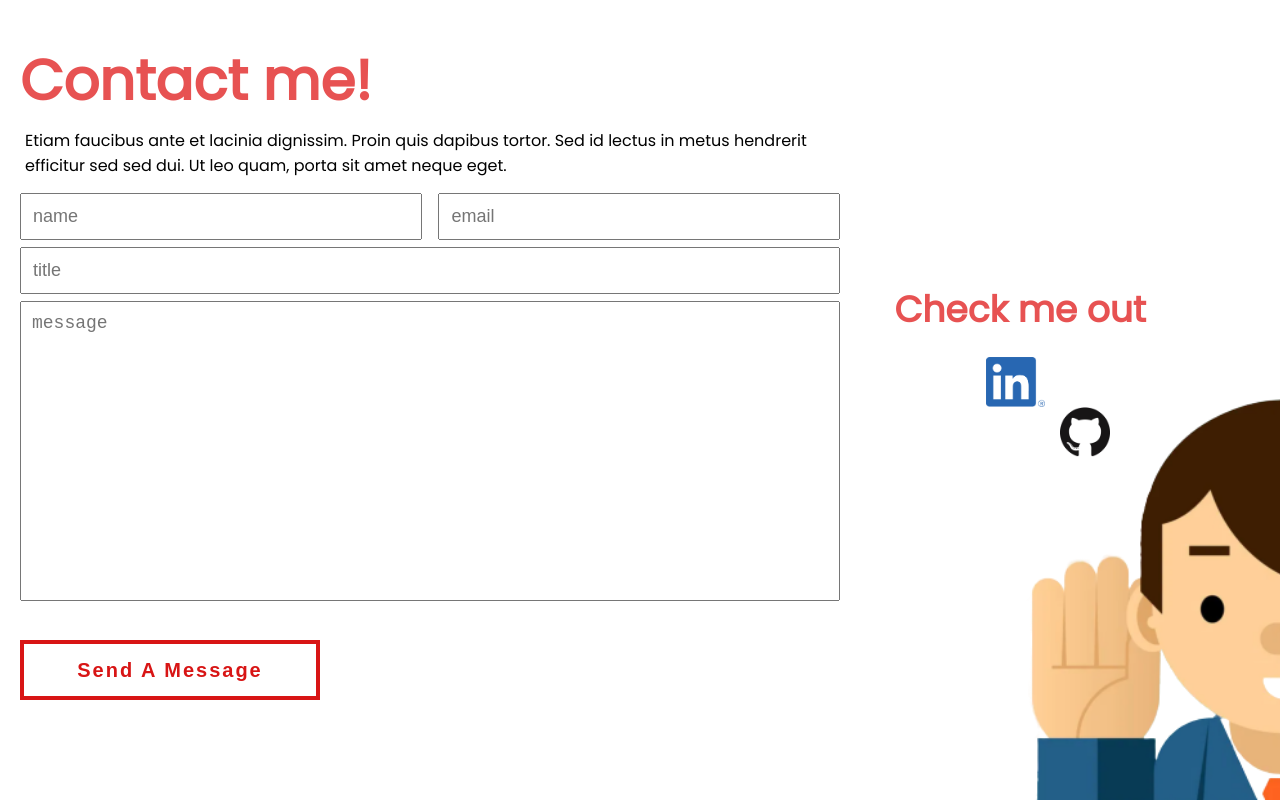
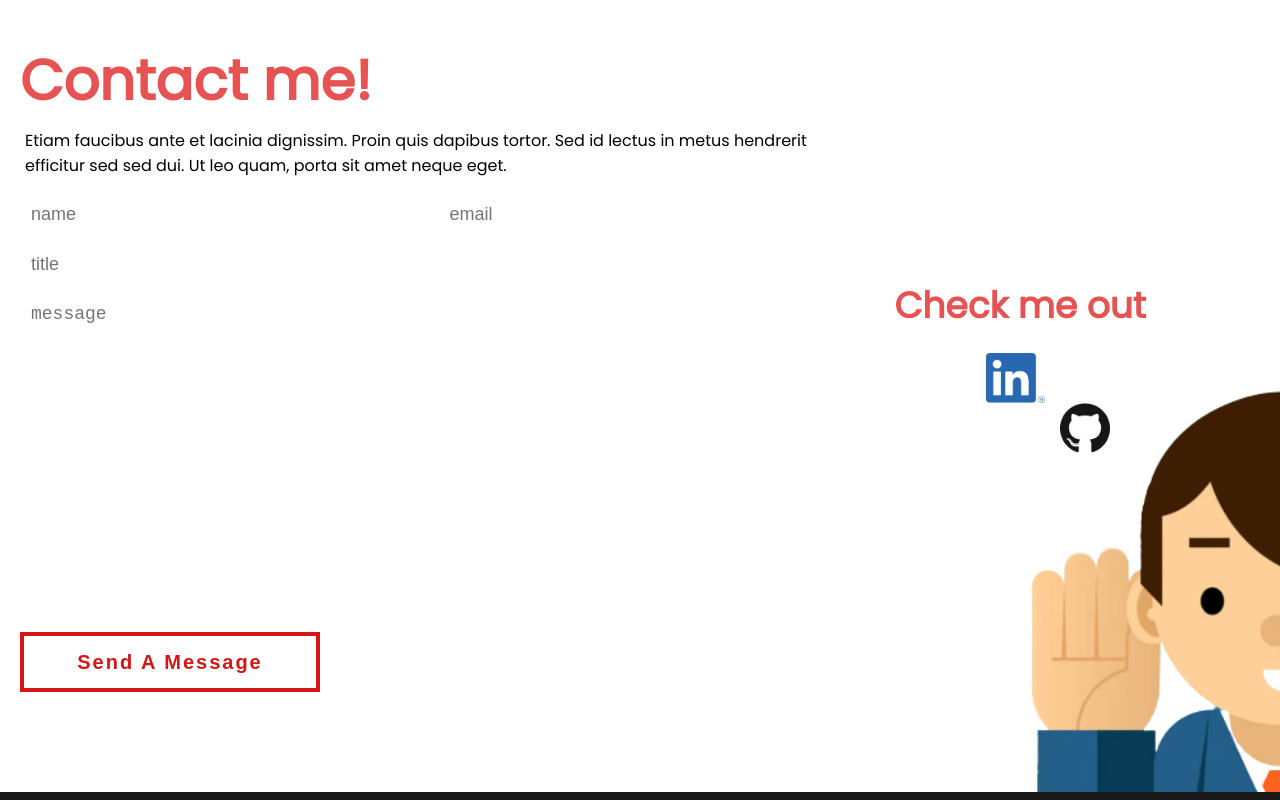
Before and after one commit to Nuccino92/personal-website, a React (Create React App) app: page / in a window 1280 px wide. Shown: the part 2071-2871 px from the top of the page. Built offline with nearby package versions, Linux system fonts and the light colour scheme.

Commit message:
global input/textarea styling

```diff
--- a/src/index.scss
+++ b/src/index.scss
@@ -32,10 +32,16 @@ ul {
   list-style-type: none;
 }
 
-input:focus {
+input,
+textarea {
   outline: none;
+  border: none;
+  transition: box-shadow 200ms ease-out;
+  animation-duration: reverse;
 }
 
+input:focus,
 textarea:focus {
   outline: none;
+  box-shadow: inset 0 -4px rgb(6, 206, 46);
 }
```
